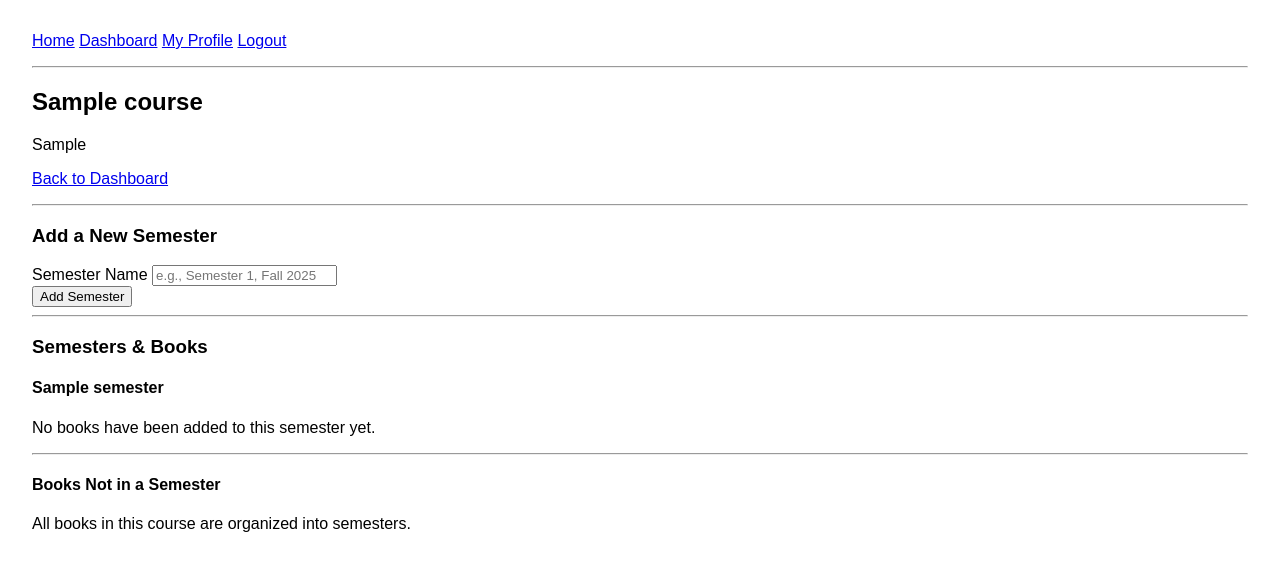
After one commit to vineeth4tvm/educlario, a Flask app: page /course/1 in a window 1280 px wide. The commit adds this page. Shown: the top 571 px of the page. Run offline with Flask 3, Linux system fonts and the light colour scheme; a user stored in the database is signed in; tables that the repository leaves empty hold one stand-in row (values such as "Sample post").

Commit message:
feat: Add semester organization to courses
This commit introduces a new layer of organization to the platform by allowing users to create semesters within their courses and assign books to them.

Key changes:
- **Database Schema:** A `Semester` model has been added to the database, and the `Book` model now includes a `semester_id` to link it to a specific semester. Database migrations are included.
- **Course Details Page:** A new `/course/<id>` page has been created. This page serves as a hub for a single course, allowing users to add new semesters and view books organized by semester.
- **Dynamic Upload Form:** The book upload form on the dashboard is now a dynamic, two-step process. After selecting a course, a second dropdown is populated with that course's semesters via a new API endpoint, allowing users to directly assign a book to a semester upon upload.
- **Updated Routes:** The `/upload_book` route now correctly handles the `semester_id`, and new routes have been added to support viewing course details and adding semesters.

This feature provides a more granular and intuitive way for users to organize their educational content.

```diff
--- a/app.py
+++ b/app.py
@@ -198,7 +198,25 @@ def upload_book():
                 return redirect(url_for('dashboard'))
         else:
             course_id = None
-        new_book = Book(user_id=current_user.id, course_id=course_id, filename=filename, original_name=original_filename)
+
+        semester_id = request.form.get('semester_id')
+        if semester_id:
+            semester_id = int(semester_id)
+            # Security check: ensure the semester belongs to the selected course
+            semester = Semester.query.filter_by(id=semester_id, course_id=course_id).first()
+            if not semester:
+                flash("Invalid semester selected for the chosen course.")
+                return redirect(url_for('dashboard'))
+        else:
+            semester_id = None
+
+        new_book = Book(
+            user_id=current_user.id,
+            course_id=course_id,
+            semester_id=semester_id,
+            filename=filename,
+            original_name=original_filename
+        )
         db.session.add(new_book)
         db.session.commit()
         flash(f'Book "{original_filename}" uploaded. Processing with AI...')
@@ -257,6 +275,44 @@ def upload_book():
     else:
         flash('Only PDF files are allowed.')
         return redirect(url_for('dashboard'))
+
+@app.route('/get_semesters_for_course/<int:course_id>')
+@login_required
+def get_semesters_for_course(course_id):
+    course = Course.query.get_or_404(course_id)
+    if course.user_id != current_user.id:
+        return json.dumps({'error': 'Permission denied'}), 403
+
+    semesters = [{'id': s.id, 'name': s.name} for s in course.semesters]
+    return json.dumps(semesters)
+
+@app.route('/course/<int:course_id>')
+@login_required
+def course_details(course_id):
+    course = Course.query.get_or_404(course_id)
+    if course.user_id != current_user.id:
+        flash("You do not have permission to view this course.")
+        return redirect(url_for('dashboard'))
+    return render_template('course_details.html', course=course)
+
+@app.route('/course/<int:course_id>/add_semester', methods=['POST'])
+@login_required
+def add_semester(course_id):
+    course = Course.query.get_or_404(course_id)
+    if course.user_id != current_user.id:
+        flash("You do not have permission to modify this course.")
+        return redirect(url_for('dashboard'))
+
+    name = request.form.get('name')
+    if name:
+        new_semester = Semester(name=name, course_id=course.id)
+        db.session.add(new_semester)
+        db.session.commit()
+        flash(f'Semester "{name}" has been added to {course.name}.')
+    else:
+        flash("Semester name cannot be empty.")
+
+    return redirect(url_for('course_details', course_id=course_id))
 
 @app.route('/book/<int:book_id>')
 @login_required
--- /dev/null
+++ b/templates/course_details.html
@@ -0,0 +1,62 @@
+{% extends "base.html" %}
+
+{% block title %}{{ course.name }}{% endblock %}
+
+{% block content %}
+    <h2>{{ course.name }}</h2>
+    <p>{{ course.provider or 'No provider specified' }}</p>
+    <p><a href="{{ url_for('dashboard') }}">Back to Dashboard</a></p>
+
+    <hr>
+
+    <h3>Add a New Semester</h3>
+    <form method="POST" action="{{ url_for('add_semester', course_id=course.id) }}">
+        <div>
+            <label for="name">Semester Name</label>
+            <input type="text" name="name" required placeholder="e.g., Semester 1, Fall 2025">
+        </div>
+        <button type="submit">Add Semester</button>
+    </form>
+
+    <hr>
+
+    <h3>Semesters & Books</h3>
+    {% if course.semesters %}
+        {% for semester in course.semesters | sort(attribute='name') %}
+            <h4>{{ semester.name }}</h4>
+            {% set books_in_semester = semester.books | list %}
+            {% if books_in_semester %}
+                <ul>
+                    {% for book in books_in_semester %}
+                        <li>
+                            <a href="{{ url_for('book_details', book_id=book.id) }}">{{ book.original_name }}</a>
+                            (<em>Subject: {{ book.subject or 'N/A' }}</em>)
+                        </li>
+                    {% endfor %}
+                </ul>
+            {% else %}
+                <p>No books have been added to this semester yet.</p>
+            {% endif %}
+        {% endfor %}
+    {% else %}
+        <p>No semesters have been created for this course yet.</p>
+    {% endif %}
+
+    <hr>
+
+    <h4>Books Not in a Semester</h4>
+    {% set books_without_semester = course.books | selectattr('semester_id', 'none') | list %}
+    {% if books_without_semester %}
+        <ul>
+            {% for book in books_without_semester %}
+                <li>
+                    <a href="{{ url_for('book_details', book_id=book.id) }}">{{ book.original_name }}</a>
+                     (<em>Subject: {{ book.subject or 'N/A' }}</em>)
+                </li>
+            {% endfor %}
+        </ul>
+    {% else %}
+        <p>All books in this course are organized into semesters.</p>
+    {% endif %}
+
+{% endblock %}
```
Also changed, not shown: migrations/versions/9cbf7ac102bd_add_semester_model_and_link_to_book.py (added, +42 -0 lines), models.py (+8 -0 lines), templates/dashboard.html (+47 -15 lines).
